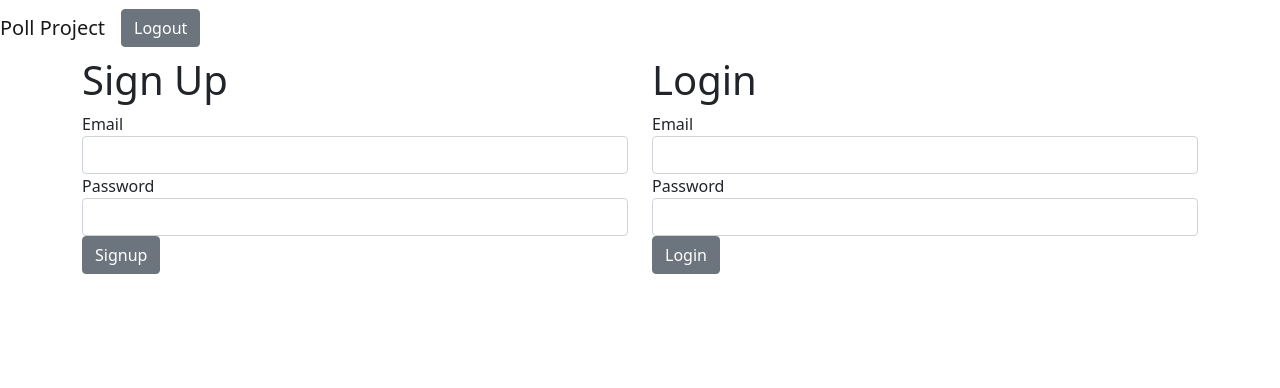
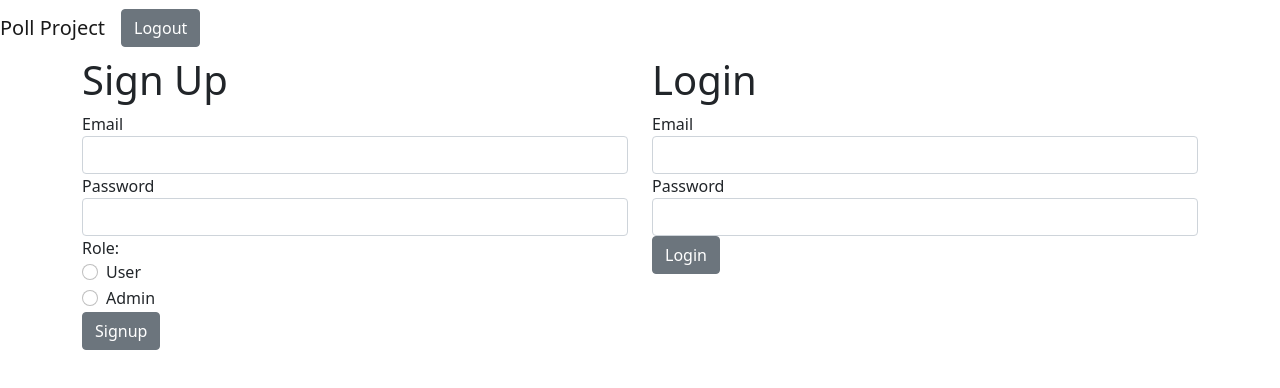
Before and after one commit to erinjeter/group1_client, a React (Create React App) app: page / in a window 1280 px wide. Shown: the top 388 px of the page. Built offline with nearby package versions, Linux system fonts and the light colour scheme.

Commit message:
added role checkboxes, fixed logout/signuplogin

```diff
--- a/src/Auth/Login.js
+++ b/src/Auth/Login.js
@@ -10,7 +10,7 @@ const Login = (props) => {
     fetch("http://localhost:3000/user/login", {
       method: "POST",
       body: JSON.stringify({
-        user: { email: email, password: password },
+        email: email, password: password,
       }),
       headers: new Headers({
         "Content-Type": "application/json",
--- a/src/Auth/Singup.js
+++ b/src/Auth/Singup.js
@@ -4,14 +4,14 @@ import { Form, FormGroup, Label, Input, Button } from "reactstrap";
 const Signup = (props) => {
   const [email, setEmail] = useState("");
   const [password, setPassword] = useState("");
-  //   const [role, setRole] = useState("");
+  const [role, setRole] = useState("");
 
   const handleSubmit = (event) => {
     event.preventDefault();
     fetch("http://localhost:3000/user/create", {
       method: "POST",
       body: JSON.stringify({
-        user: { email: email, password: password, role: "admin" },
+        email: email, password: password, role: role ,
       }),
       headers: new Headers({
         "Content-Type": "application/json",
@@ -19,9 +19,16 @@ const Signup = (props) => {
     })
       .then((response) => response.json())
       .then((data) => {
+        console.log(data);
         props.updateToken(data.sessionToken);
       });
   };
+
+  // Sets role through checkboxes
+  const onValueChange = (e) => {
+    e.target.value === 'isUser' ? setRole("user") : setRole("admin");
+    console.log('e.target.value', e.target.value);
+}
 
   return (
     <div>
@@ -43,6 +50,23 @@ const Signup = (props) => {
             value={password}
           ></Input>
         </FormGroup>
+        <FormGroup >
+            <Label htmlFor="role">Role:</Label>
+            <FormGroup check>
+            <Label check>
+                <Input type="radio" name="role" value='isUser' defaultchecked onChange={(e) => onValueChange(e)}/>{' '}
+                User
+            </Label>
+            </FormGroup>
+            <FormGroup check>
+            <Label check>
+                <Input type="radio" name="role" value='isAdmin'  onChange={(e) => onValueChange(e)}/>
+                Admin
+            </Label>
+            </FormGroup>
+        </FormGroup>
+
+
         <Button type="submit">Signup</Button>
       </Form>
     </div>
--- a/src/Navbar.js
+++ b/src/Navbar.js
@@ -24,7 +24,7 @@ const Sitebar = (props) => {
       <Collapse isOpen={isOpen} navbar>
         <Nav className="ml-auto" navbar>
           <NavItem>
-            <Button onClick={props.clickLogout}>Logout</Button>
+            <Button onClick={props.clearToken}>Logout</Button>
           </NavItem>
         </Nav>
       </Collapse>
```
